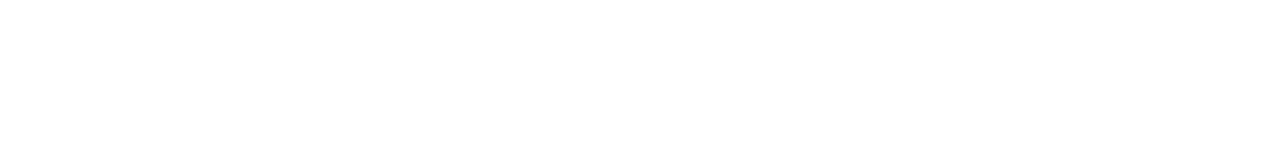
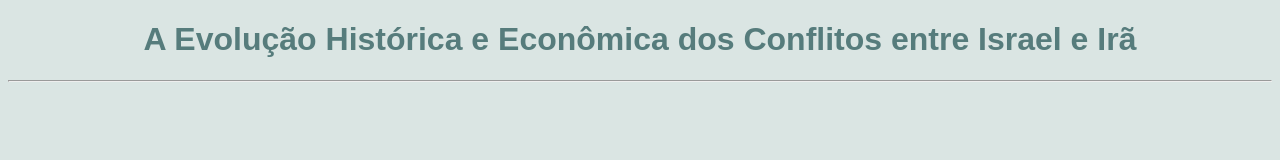
Before and after one commit to BeatrizCercal/Timeline-Israel-Ira, a plain HTML site: page index.html in a window 1280 px wide. Drawn offline with Linux system fonts and the light colour scheme.

Commit message:
add css e textos

```diff
--- a/index.html
+++ b/index.html
@@ -7,6 +7,7 @@
     <link rel="stylesheet" href="style.css">
 </head>
 <body>
-
+    <h1>A Evolução Histórica e Econômica dos Conflitos entre Israel e Irã</h1>
+    <hr>
 </body>
 </html>
--- a/style.css
+++ b/style.css
@@ -0,0 +1,9 @@
+*{
+    background-color:rgb(218, 229, 227);
+}
+
+h1{
+    text-align: center;
+    font-family: Arial, Helvetica, sans-serif;
+    color:rgb(86, 124, 124) ;
+}
```
